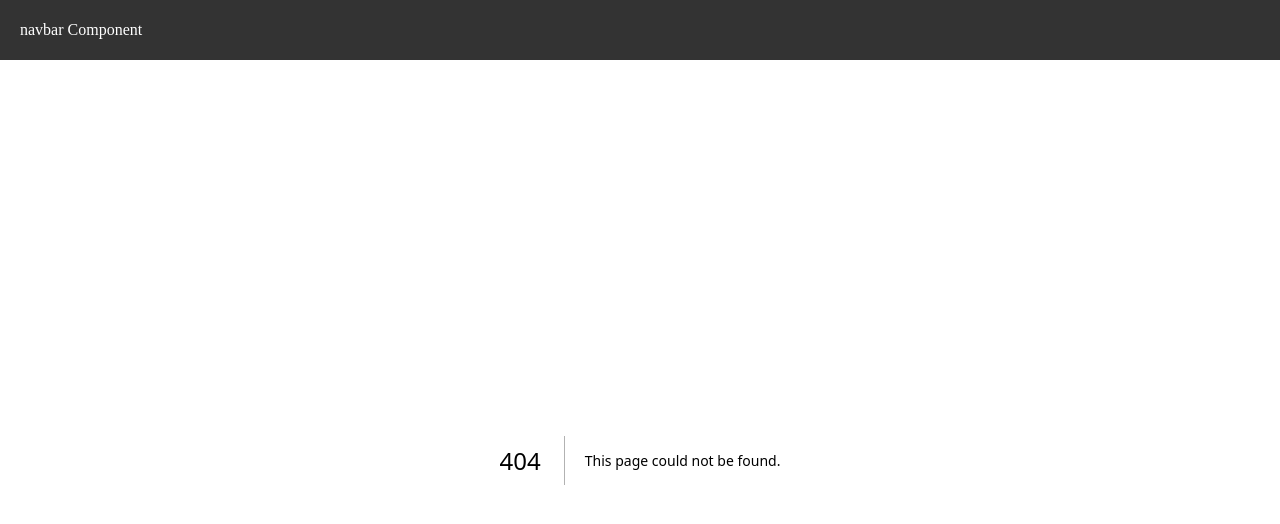
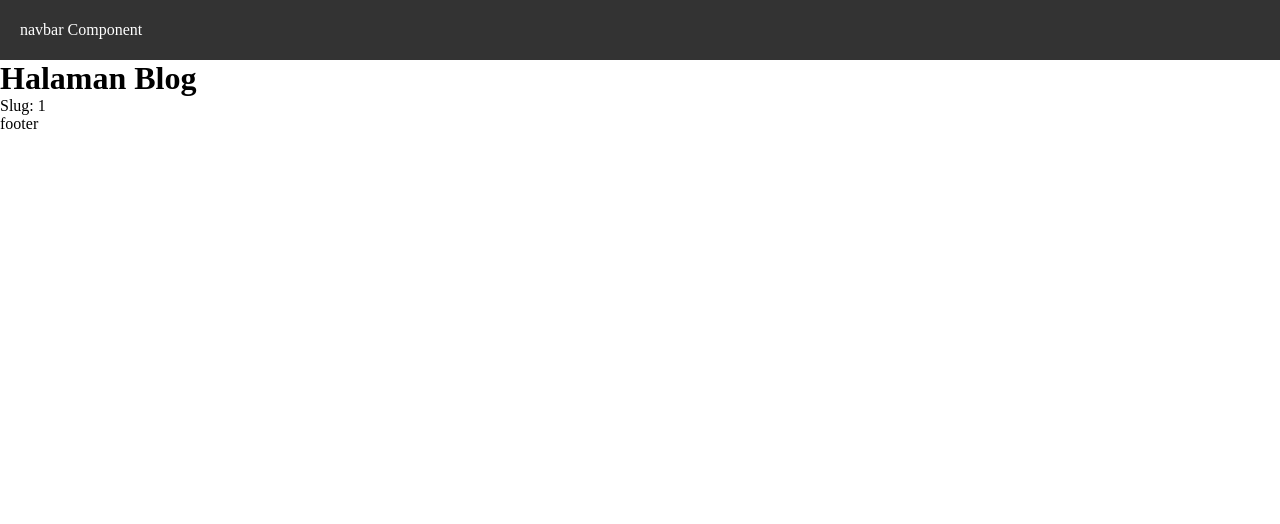
Before and after one commit to petrusthelastking/Framework-Tugas-Petrus, a Next.js app in the folder JOBSHEET2/next-routing/: page /blog/1 in a window 1280 px wide. Before the commit this address had no page. Shown: the top 524 px of the page. Built offline with nearby package versions, Linux system fonts and the light colour scheme.

Commit message:
feat: add BlogDetailPage and Profile pages; implement footer in AppShell layout

```diff
--- a/JOBSHEET2/next-routing/src/components/layouts/Appshell/index.tsx
+++ b/JOBSHEET2/next-routing/src/components/layouts/Appshell/index.tsx
@@ -10,6 +10,7 @@ const AppShell = ({ children }: AppShellProps) => {
     <main>
       <Navbar />
       {children}
+      <div>footer</div>
     </main>
   );
 };
--- /dev/null
+++ b/JOBSHEET2/next-routing/src/pages/blog/[slug].tsx
@@ -0,0 +1,14 @@
+import { useRouter } from "next/router";
+
+const BlogDetailPage = () => {
+  const { query } = useRouter();
+
+  return (
+    <div>
+      <h1>Halaman Blog</h1>
+      <p>Slug: {query.slug}</p>
+    </div>
+  );
+};
+
+export default BlogDetailPage;
--- /dev/null
+++ b/JOBSHEET2/next-routing/src/pages/profile/edit.tsx
@@ -0,0 +1,5 @@
+const ProfileEditPage = () => {
+  return <h1>Halaman Edit Profile</h1>;
+};
+
+export default ProfileEditPage;
--- /dev/null
+++ b/JOBSHEET2/next-routing/src/pages/profile/index.tsx
@@ -0,0 +1,5 @@
+const ProfilePage = () => {
+  return <h1>Halaman Profile</h1>;
+};
+
+export default ProfilePage;
```
Also changed, not shown: 2 other files (tests, documents, lock files or other folders).
